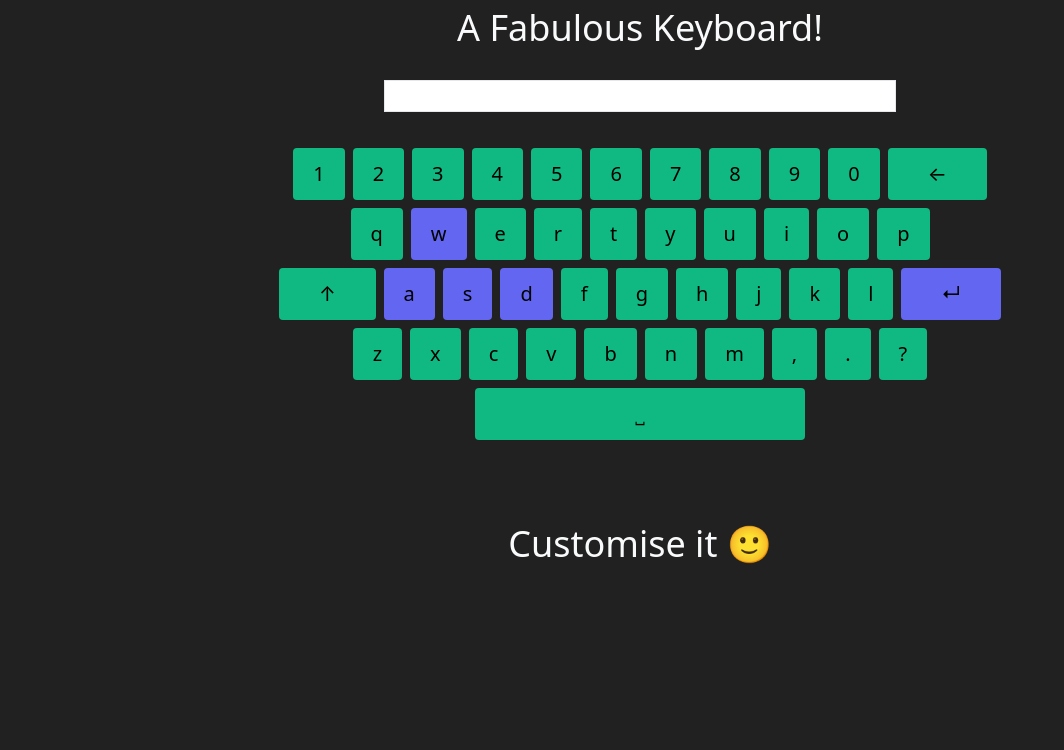
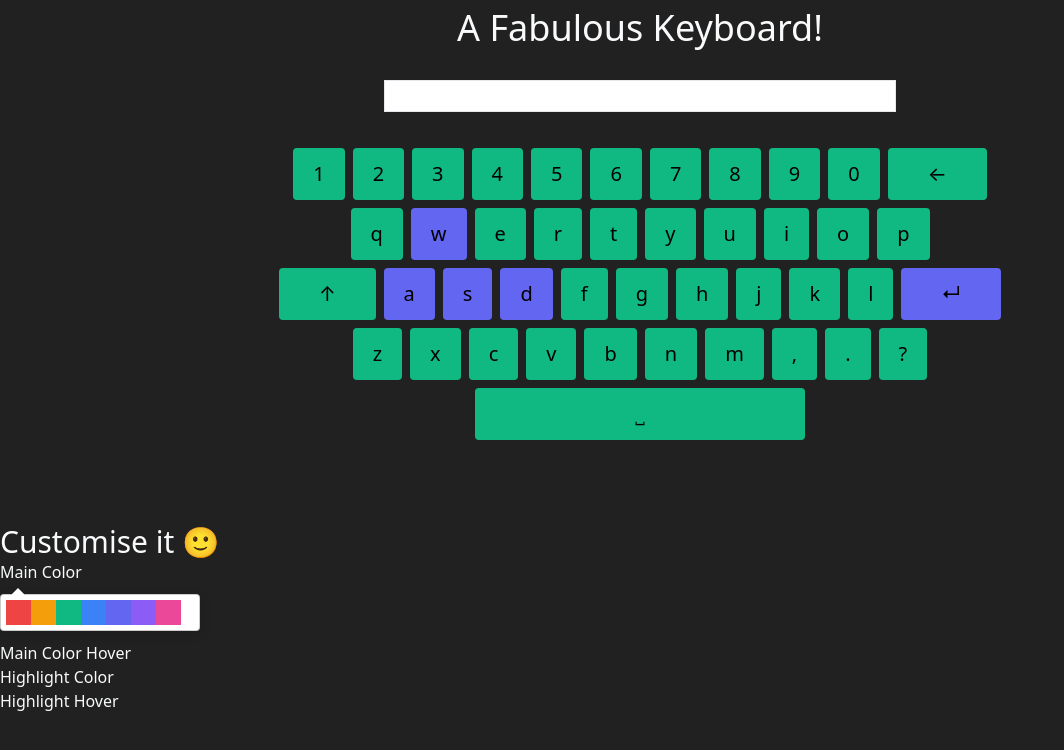
Before and after one commit to Ariela1127/keyboard, a React (Create React App) app: page / in a window 1280 px wide. Shown: the top 750 px of the page, without its empty margins (0-1064 px from the left). Built offline with nearby package versions, Linux system fonts and the light colour scheme.

Commit message:
Add a section for color pickers

```diff
--- a/package.json
+++ b/package.json
@@ -13,6 +13,7 @@
     "@types/react-dom": "^17.0.0",
     "classnames": "^2.3.1",
     "react": "^17.0.2",
+    "react-color": "^2.19.3",
     "react-dom": "^17.0.2",
     "react-scripts": "4.0.3",
     "typescript": "^4.1.2",
@@ -44,6 +45,7 @@
   },
   "devDependencies": {
     "@tailwindcss/postcss7-compat": "^2.1.0",
+    "@types/react-color": "^3.0.4",
     "autoprefixer": "9",
     "postcss": "7",
     "tailwindcss": "npm:@tailwindcss/postcss7-compat"
--- a/src/App.tsx
+++ b/src/App.tsx
@@ -1,6 +1,8 @@
 import React, { useState } from 'react';
 import Keyboard from './features/keyboard/Keyboard';
+import KeyboardCustomizer from './features/keyboardCustomizer/KeyboardCustomizer';
 import ReadOnlyTextInput from './features/input/ReadOnlyTextInput';
+import { Color } from './features/keyboardCustomizer/colors';
 
 const App: React.FC = () => {
   const [inputValue, setInputValue] = useState<string>('');
@@ -38,11 +40,16 @@ const App: React.FC = () => {
 
   const flexRowClassName = 'flex flex-row justify-center pb-8';
 
+  // TODO: move the handleColorChange stuff into a context.
+  const handleColorChange = (color: Color) => {
+    console.log(color);
+  };
+
   return (
     <main className='container mx-auto'>
       <div className='flex flex-col flex-nowrap pt-2'>
         <div className={flexRowClassName}>
-          <h1 className='text-4xl text-gray-50'>A Fabulous Keyboard!</h1>
+          <h1 className='text-4xl'>A Fabulous Keyboard!</h1>
         </div>
         <div className={flexRowClassName}>
           <ReadOnlyTextInput value={inputValue} />
@@ -50,8 +57,9 @@ const App: React.FC = () => {
         <div className='pb-20'>
           <Keyboard onKeySelected={handleKeySelected} />
         </div>
-        <div className={flexRowClassName}>
-          <h3 className='text-4xl text-gray-50'>Customise it 🙂</h3>
+        <div>
+          <h2 className='text-3xl'>Customise it 🙂</h2>
+          <KeyboardCustomizer onColorChange={handleColorChange} />
         </div>
       </div>
     </main>
--- /dev/null
+++ b/src/features/keyboardCustomizer/ColorPicker.tsx
@@ -0,0 +1,41 @@
+import React from 'react';
+import { GithubPicker, ColorResult } from 'react-color';
+import { colors, Color } from './colors';
+
+interface ColorPickerProps {
+  pickedColor: string;
+  pickerColors: string[];
+  onColorChange: (color: Color) => void;
+}
+
+const ColorPicker: React.FC<ColorPickerProps> = ({
+  pickedColor,
+  pickerColors,
+  onColorChange
+}) => {
+  const handleColorChange = (
+    colorResult: ColorResult,
+    _: React.ChangeEvent<HTMLInputElement>
+  ) => {
+    const color = colors.find(
+      color => color.hexCode.toLowerCase() === colorResult.hex.toLowerCase()
+    );
+
+    if (color) {
+      onColorChange(color);
+    }
+  };
+
+  return (
+    <div className='my-2.5'>
+      <GithubPicker
+        triangle='top-left'
+        colors={pickerColors}
+        color={pickedColor}
+        onChangeComplete={handleColorChange}
+      />
+    </div>
+  );
+};
+
+export default ColorPicker;
--- /dev/null
+++ b/src/features/keyboardCustomizer/KeyboardCustomizer.tsx
@@ -0,0 +1,37 @@
+import React from 'react';
+import ColorPicker from './ColorPicker';
+import { colors, Color, ColorArea } from './colors';
+
+const mainColors = colors
+  .filter(color => color.area === ColorArea.Main)
+  .map(color => color.hexCode);
+
+interface KeyboardCustomizerProps {
+  onColorChange: (color: Color) => void;
+}
+
+const KeyboardCustomizer: React.FC<KeyboardCustomizerProps> = ({
+  onColorChange
+}) => (
+  <>
+    <div>
+      <h3>Main Color</h3>
+      <ColorPicker
+        pickedColor='#B80000'
+        pickerColors={mainColors}
+        onColorChange={onColorChange}
+      />
+    </div>
+    <div>
+      <h3>Main Color Hover</h3>
+    </div>
+    <div>
+      <h3>Highlight Color</h3>
+    </div>
+    <div>
+      <h3>Highlight Hover</h3>
+    </div>
+  </>
+);
+
+export default KeyboardCustomizer;
--- /dev/null
+++ b/src/features/keyboardCustomizer/colors.ts
@@ -0,0 +1,53 @@
+enum ColorArea {
+  Main = 1,
+  MainHover = 2,
+  Highlight = 3,
+  HighlightHover = 4
+}
+
+interface Color {
+  hexCode: string;
+  tailwindCode: string;
+  area: ColorArea;
+}
+
+const colors: Color[] = [
+  {
+    hexCode: '#EF4444',
+    tailwindCode: 'bg-red-500',
+    area: ColorArea.Main
+  },
+  {
+    hexCode: '#F59E0B',
+    tailwindCode: 'bg-amber-500',
+    area: ColorArea.Main
+  },
+  {
+    hexCode: '#10B981',
+    tailwindCode: 'bg-emerald-500',
+    area: ColorArea.Main
+  },
+  {
+    hexCode: '#3B82F6',
+    tailwindCode: 'bg-blue-500',
+    area: ColorArea.Main
+  },
+  {
+    hexCode: '#6366F1',
+    tailwindCode: 'bg-indigo-500',
+    area: ColorArea.Main
+  },
+  {
+    hexCode: '#8B5CF6',
+    tailwindCode: 'bg-violet-500',
+    area: ColorArea.Main
+  },
+  {
+    hexCode: '#EC4899',
+    tailwindCode: 'bg-pink-500',
+    area: ColorArea.Main
+  }
+];
+
+export { colors, ColorArea };
+export type { Color };
--- a/src/index.css
+++ b/src/index.css
@@ -5,3 +5,9 @@
 body {
   background-color: #212121;
 }
+
+h1,
+h2,
+h3 {
+  color: #f9fafb;
+}
```
Also changed, not shown: 1 other file (tests, documents, lock files or other folders).
